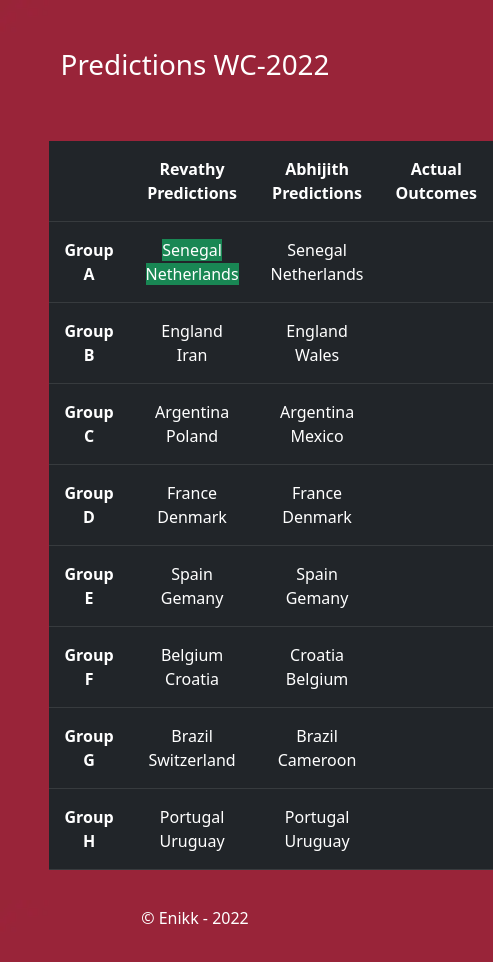
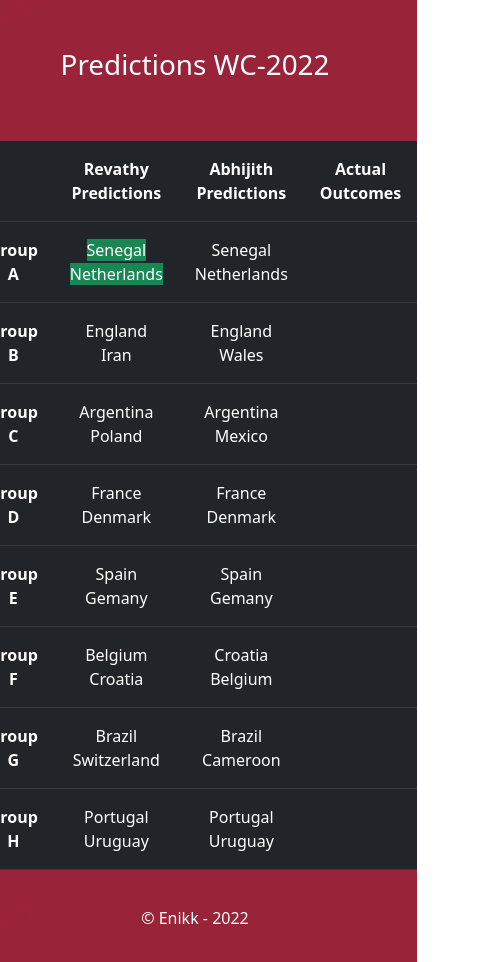
Before and after one commit to StarLordCodes/wcpredicts, a plain HTML site: page index.html in a window 390 px wide. Shown: the whole page, 493 px wide, since content can reach past the window. Drawn offline with nearby package versions, Linux system fonts and the light colour scheme.

Commit message:
checking mobile compatibility 4

```diff
--- a/index.html
+++ b/index.html
@@ -12,8 +12,8 @@
     <div class="container">
         <h1 class="text-center p-5 mb-2 text-white"> Predictions WC-2022 </h1>
         <div class="row justify-content-center z-index-2">
-            <div class="col-10">
-                <table class="table table-dark table-responsive m-1">
+            <!-- <div class="col-10"> -->
+                <table class="table table-dark table-responsive m-1 col-10">
                     <thead class="p-3">
                         <tr class="p-3 text-center">
                             <th scope="col" class="p-3"></th>
@@ -73,7 +73,7 @@
                         </tr>
                     </tbody>
                 </table>
-            </div>
+            <!-- </div> -->
         </div>
         <div class="row justify-content-center p-3">
             <div class="col-auto text-center p-3 text-white">
```
